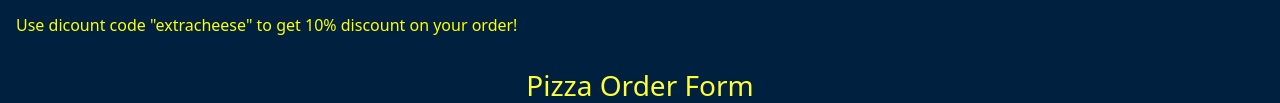
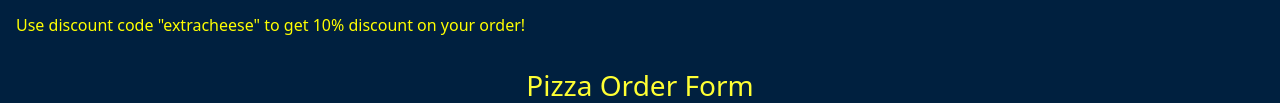
Before and after one commit to djjtyn/DavesPizzaPlace, a plain HTML site: page index.html in a window 1280 px wide. Shown: the part 212-315 px from the top of the page. Drawn offline with nearby package versions, Linux system fonts and the light colour scheme.

Commit message:
typo corrction

```diff
--- a/index.html
+++ b/index.html
@@ -25,7 +25,7 @@
             <li>ExtraLarge = &euro;57</li>
             <li>Supersize = &euro;17</li>
         </ul>
-        <p>Use dicount code "extracheese" to get 10% discount on your order!</p>
+        <p>Use discount code "extracheese" to get 10% discount on your order!</p>
     </div>
     <h3>Pizza Order Form</h3>
     <!--Div surrounding Order Form-->
```
